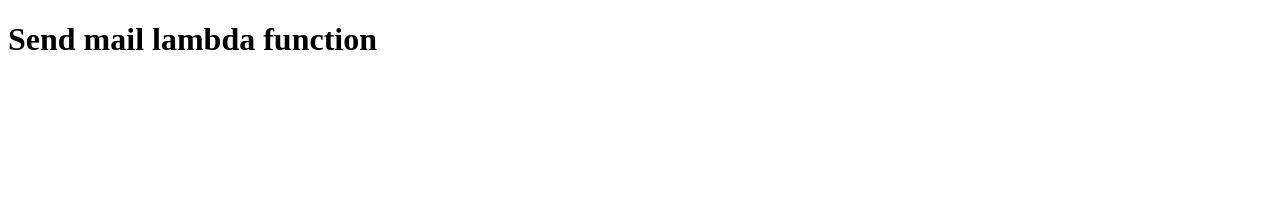
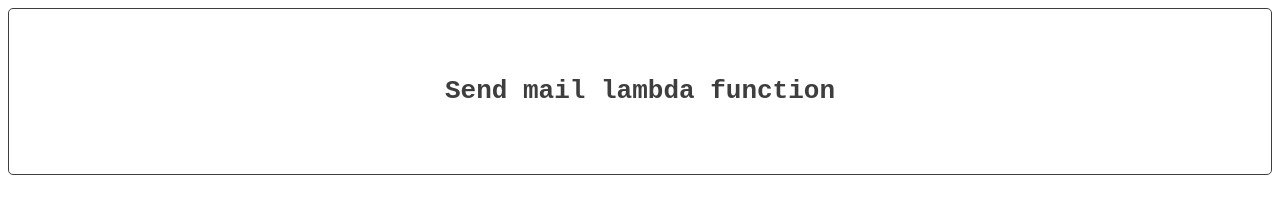
Before and after one commit to ahsanz024/jamstack-send-mail, a website: page index.html in a window 1280 px wide. Drawn offline with Linux system fonts and the light colour scheme.

Commit message:
update: index.html styles

```diff
--- a/index.html
+++ b/index.html
@@ -9,4 +9,14 @@
   <body>
     <h1>Send mail lambda function</h1>
   </body>
+  <style>
+    body {
+      color: #3e3e3e;
+      font-family: monospace;
+      text-align: center;
+      padding: 50px;
+      border: 1px solid #3e3e3e;
+      border-radius: 5px;
+    }
+  </style>
 </html>
```
